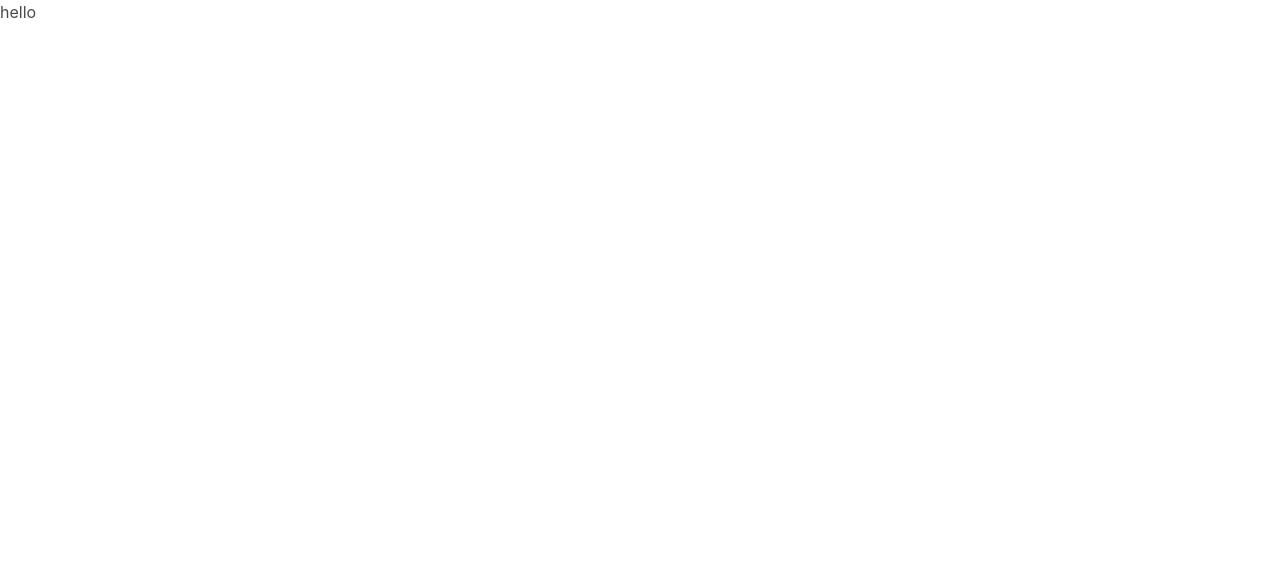
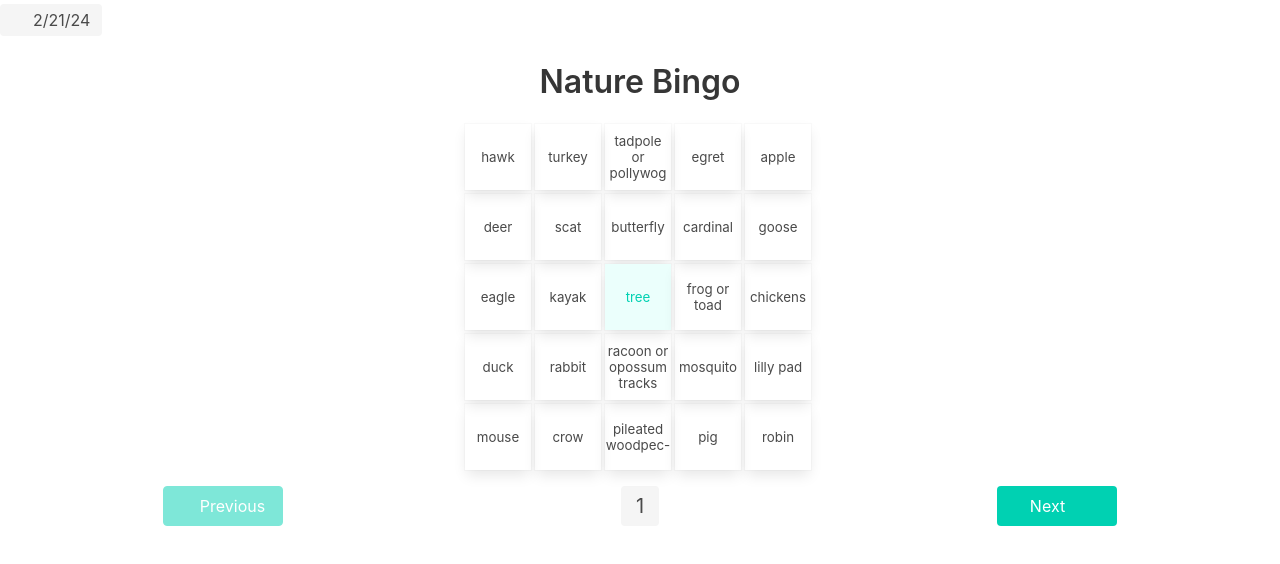
Before and after one commit to Marcos-cat/nature-bingo, a SvelteKit app: page / in a window 1280 px wide. Shown: the top 564 px of the page. Built offline with nearby package versions, Linux system fonts and the light colour scheme.

Commit message:
most stuff works :)

```diff
--- a/src/app.html
+++ b/src/app.html
@@ -8,9 +8,13 @@
             href="https://cdn.jsdelivr.net/npm/bulma@0.9.4/css/bulma.min.css"
         />
         <meta name="viewport" content="width=device-width, initial-scale=1" />
+        <title>Nature Bingo</title>
         %sveltekit.head%
     </head>
+
     <body data-sveltekit-preload-data="hover">
-        <div style="display: contents">%sveltekit.body%</div>
+        <div style="display: contents;">
+            %sveltekit.body%
+        </div>
     </body>
 </html>
--- /dev/null
+++ b/src/routes/+page.js
@@ -0,0 +1,11 @@
+/** @type {import('./$types').PageLoad} */
+export async function load({ fetch }) {
+    const resp = await fetch('sights.txt');
+    const content = await resp.text();
+    const sights = content
+        .split('\n')
+        .map(s => s.trim())
+        .filter(s => '' != s);
+
+    return { sights };
+}
--- a/src/routes/+page.svelte
+++ b/src/routes/+page.svelte
@@ -1 +1,47 @@
-<p>hello</p>
+<script>
+    import Board from './Board.svelte';
+
+    /** @type {{ data: import('./$types').PageData }} */
+    let { data } = $props();
+    const { sights } = data;
+
+    let date = $state('');
+
+    $effect(() => {
+        const now = new Date();
+        const month = now.getMonth() + 1;
+        const day = now.getDate();
+        const year = now.getFullYear().toString().slice(-2);
+
+        date = `${month}/${day}/${year}`;
+    });
+</script>
+
+<nav class="level is-mobile">
+    <div class="level-left">
+        <div class="level-item">
+            <span class="tag is-medium">
+                <span class="icon">
+                    <i class="fa-solid fa-calendar"></i>
+                </span>
+                <span>
+                    {date}
+                </span>
+            </span>
+        </div>
+    </div>
+
+    <div class="level-right">
+        <div class="level-item">
+            <button class="button is-ghost has-text-black">
+                <span class="icon is-medium">
+                    <i class="fa-solid fa-gear fa-2x"></i>
+                </span>
+            </button>
+        </div>
+    </div>
+</nav>
+
+<h1 class="title has-text-centered">Nature Bingo</h1>
+
+<Board {sights} />
--- /dev/null
+++ b/src/routes/Board.svelte
@@ -0,0 +1,102 @@
+<script>
+    import Box from './Box.svelte';
+    import { dailyShuffle } from './shuffle';
+
+    /** @type {{ sights: string[] }} */
+    const { sights } = $props();
+
+    /** @type {CanvasRenderingContext2D|null} */
+    let context = $state(null);
+
+    $effect(() => {
+        const canvas = document.createElement('canvas');
+        context = canvas.getContext('2d');
+
+        return () => canvas.remove();
+    });
+
+    let boardIndex = $state(0);
+
+    /** @type {string[][]} */
+    let boards = [];
+
+    let generator = dailyShuffle(sights);
+
+    /** @param {number} index */
+    function getBoard(index) {
+        while (boards.length <= index) {
+            boards.push(generator.curr);
+            generator = generator.next();
+        }
+
+        return boards[index].slice(0, 25).with(12, 'tree');
+    }
+
+    let board = $derived(getBoard(boardIndex));
+
+    function previous() {
+        boardIndex--;
+    }
+
+    function next() {
+        boardIndex++;
+    }
+</script>
+
+{#if context}
+    <div class="container">
+        {#each board as sight}
+            <Box {sight} {context} />
+        {/each}
+    </div>
+
+    <nav id="board-controls" class="level is-mobile">
+        <div class="level-item">
+            <button
+                class="button is-primary"
+                onclick={previous}
+                disabled={boardIndex == 0}
+            >
+                <span class="icon">
+                    <i class="fa-solid fa-chevron-left"></i>
+                </span>
+                <span>Previous</span>
+            </button>
+        </div>
+
+        <div class="level-item">
+            <span id="board-counter" class="tag is-large">
+                {boardIndex + 1}
+            </span>
+        </div>
+
+        <div class="level-item">
+            <button class="button is-primary" onclick={next}>
+                <span>Next</span>
+                <span class="icon">
+                    <i class="fa-solid fa-chevron-right"></i>
+                </span>
+            </button>
+        </div>
+    </nav>
+{/if}
+
+<style>
+    div.container {
+        --gap: 4px;
+        width: 90vw;
+        margin: auto;
+        max-width: 350px;
+
+        margin-bottom: 1em;
+
+        display: grid;
+        grid-template-columns: repeat(5, calc(20% - var(--gap)));
+        padding: 0;
+        gap: var(--gap);
+    }
+
+    button {
+        width: 7.5em;
+    }
+</style>
--- /dev/null
+++ b/src/routes/Box.svelte
@@ -0,0 +1,92 @@
+<script>
+    /** @type {{
+        sight: string,
+        selected?: boolean,
+        context: CanvasRenderingContext2D
+    }} */
+
+    let { sight, selected = false, context } = $props();
+
+    const TREE = 'tree';
+    selected = sight == TREE;
+
+    const COLOR = 'primary';
+
+    /** @type {HTMLButtonElement|null} */
+    let button = $state(null);
+
+    /** @param {string} text @param {string} font */
+    function textWidth(text, font) {
+        context.font = font;
+        const metrics = context.measureText(text);
+        return metrics.width;
+    }
+
+    /** @param {string} sight */
+    function shortenSight(sight) {
+        if (sight == TREE) return sight;
+        if (!button) return '';
+        const { font } = getComputedStyle(button);
+        const { width, borderWidth } = getComputedStyle(button);
+        const boxWidth = parseFloat(width) - 2 * parseFloat(borderWidth);
+
+        const words = sight.split(' ');
+        const shortenedSight = words
+            .map(word => {
+                let shortenedWord = word;
+                while (textWidth(shortenedWord, font) > boxWidth) {
+                    word = word.slice(0, word.length - 1);
+                    if (word === '') return '...';
+                    shortenedWord = word + '-';
+                }
+
+                return shortenedWord;
+            })
+            .join(' ');
+
+        return shortenedSight;
+    }
+
+    let shortenedSight = $state(sight);
+
+    $effect(() => {
+        shortenedSight = shortenSight(sight);
+    });
+</script>
+
+<button
+    disabled={sight == TREE}
+    bind:this={button}
+    class={`box ${selected ? `has-background-${COLOR}-light has-text-${COLOR}` : ''}`}
+    onclick={() => (selected = !selected)}
+>
+    {shortenedSight}
+</button>
+
+<style>
+    button.box {
+        overflow: hidden;
+
+        background: none;
+        padding: 2px;
+        margin: 0;
+        aspect-ratio: 1;
+        display: flex;
+        border: none;
+
+        align-items: center;
+        justify-content: center;
+
+        border-radius: 0;
+    }
+
+    p {
+        width: fit-content;
+        height: fit-content;
+        margin: 0;
+
+        font-size: 1em;
+        line-height: 1.25em;
+        text-align: center;
+    }
+</style>
--- /dev/null
+++ b/src/routes/shuffle.js
@@ -0,0 +1,53 @@
+function daysSinceNewYear() {
+    const now = new Date();
+    const startOfYear = new Date(now.getFullYear(), 0, 1);
+    const diffInTime = now.getTime() - startOfYear.getTime();
+    const diffInDays = Math.floor(diffInTime / (1000 * 60 * 60 * 24));
+    return diffInDays;
+}
+
+/** @param {number} n */
+function xorShift(n) {
+    n ^= n << 13;
+    n ^= n >> 17;
+    n ^= n << 5;
+    return n;
+}
+
+/**
+ * @template T
+ * @typedef {{curr: T, next: () => Gen<T>}} Gen
+ */
+
+/**
+ * @param {number} seed
+ * @returns {Gen<number>}
+ */
+function seededRandom(seed) {
+    const number = xorShift(seed);
+
+    return {
+        curr: Math.abs(number % 10000) / 10000,
+        next: () => seededRandom(number),
+    };
+}
+
+/**
+ * Takes an array and returns the same array in a random order without modifying
+ * the original array
+ * @param {readonly string[]} sights
+ * @param {Gen<number>} [seed]
+ * @returns {Gen<string[]>}
+ */
+export function dailyShuffle(sights, seed) {
+    if (!seed) seed = seededRandom(daysSinceNewYear());
+    let sights_copy = [...sights];
+
+    for (let i = sights_copy.length - 1; i > 0; i--) {
+        seed = seed.next();
+        const j = Math.floor(seed.curr * (i + 1));
+        [sights_copy[i], sights_copy[j]] = [sights_copy[j], sights_copy[i]];
+    }
+
+    return { curr: sights_copy, next: () => dailyShuffle(sights, seed) };
+}
--- a/svelte.config.js
+++ b/svelte.config.js
@@ -4,7 +4,7 @@ import adapter from '@sveltejs/adapter-static';
 const config = {
     kit: {
         adapter: adapter({
-            pages: 'docs',
+            pages: 'build',
         }),
         paths: {
             base: process.argv.includes('dev') ? '' : '/nature-bingo',
--- a/tsconfig.json
+++ b/tsconfig.json
@@ -11,8 +11,4 @@
         "strict": true,
         "moduleResolution": "bundler"
     }
-	// Path aliases are handled by https://kit.svelte.dev/docs/configuration#alias and https://kit.svelte.dev/docs/configuration#files
-	//
-	// If you want to overwrite includes/excludes, make sure to copy over the relevant includes/excludes
-	// from the referenced tsconfig.json - TypeScript does not merge them in
 }
```
Also changed, not shown: static/sights.txt (added), 12 other files (tests, documents, lock files or other folders). Lines whose indentation alone changed are shown as unchanged.
